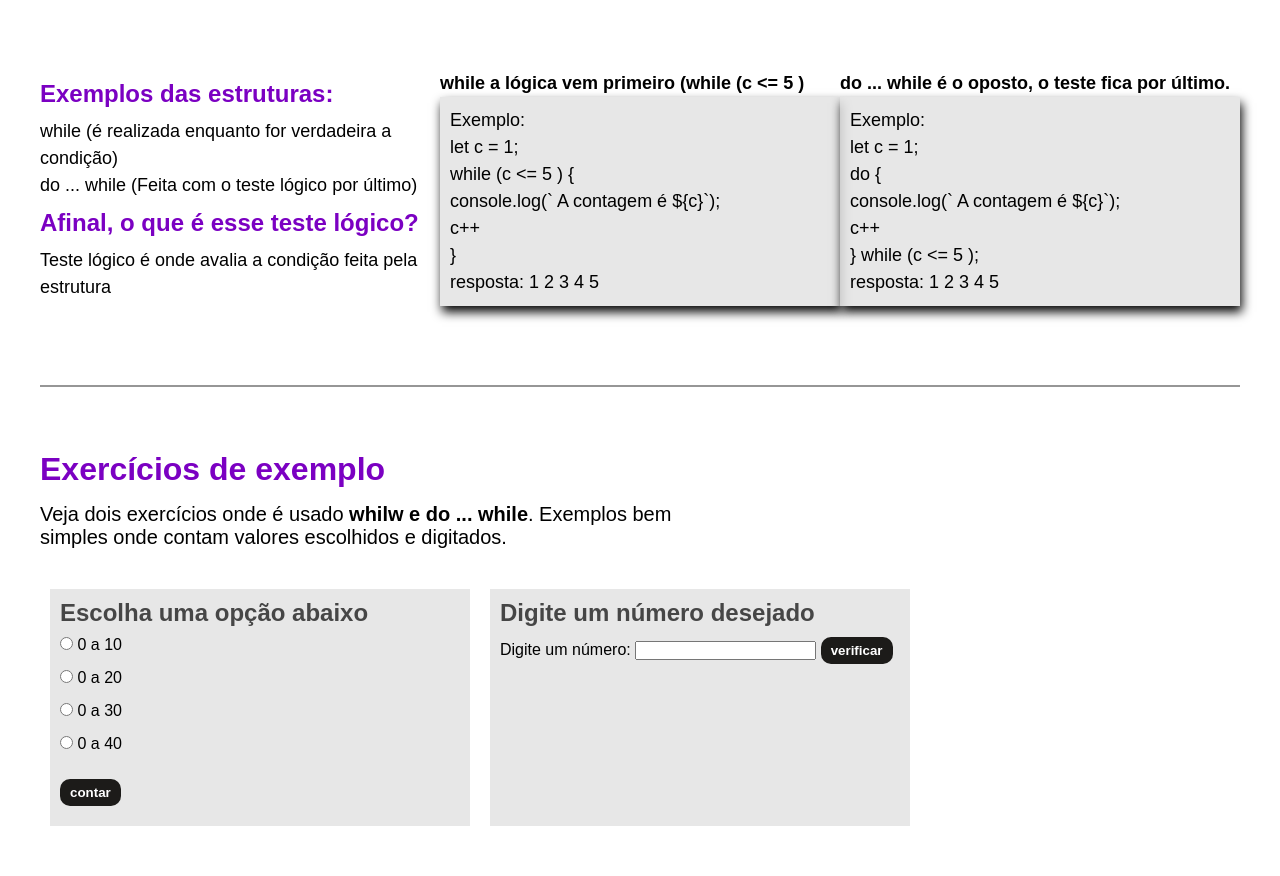
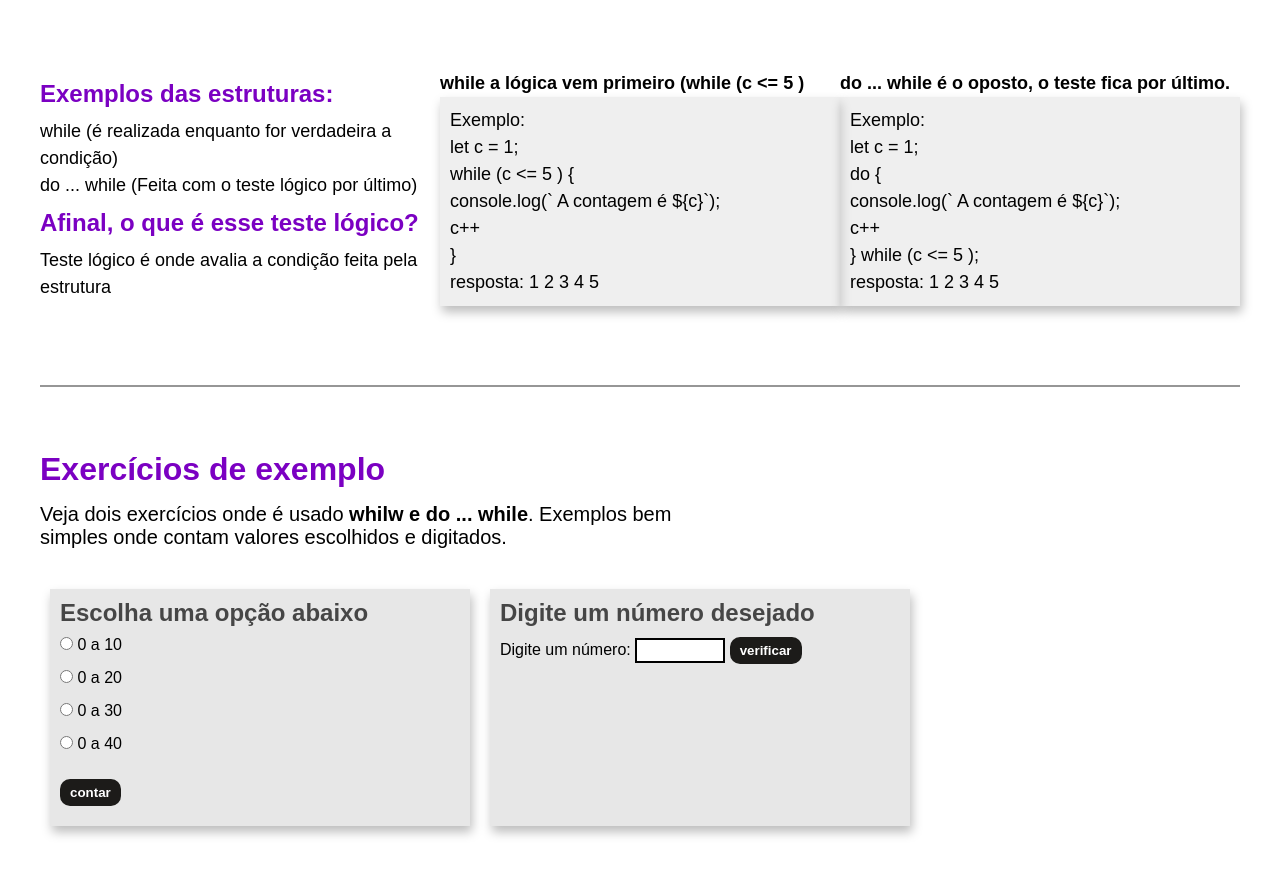
Before and after one commit to gilsonconceicao/Tests-project-JS, a plain HTML site: page index.html in a window 1280 px wide. Shown: the part 324-1200 px from the top of the page. Drawn offline with Linux system fonts and the light colour scheme.

Commit message:
Update sobre_repeticoes.css

```diff
--- a/style/sobre_repeticoes.css
+++ b/style/sobre_repeticoes.css
@@ -106,9 +106,9 @@ article.box_conteiner div {
 
 article.box_conteiner code {
     display: block;
-    background-color: #e4e4e4db;
+    background-color: #dadada6e;
     color: black;
-    box-shadow: 2px 6px 10px #050505;
+    box-shadow: 2px 6px 10px #05050543;
     padding: 10px;
 }
 
@@ -158,6 +158,8 @@ div.box_exercicios {
 
 div.box_exercicios div {
     background-color: #e4e4e4db;
+    box-shadow: 2px 6px 10px #05050543;
+    color: black;
     width: 400px;
     padding: 10px;
     margin: 20px 10px;
@@ -167,6 +169,14 @@ div.box_exercicios input {
     margin: 10px 0;
 }
 
+#n_digito {
+    background-color: white;
+    outline: none;
+    border: 2px solid;
+    width: 80px;
+    padding: 3px 3px;
+    color: black;
+}
 
 .button_confirm {
     background-color: #1c1b19;
```
